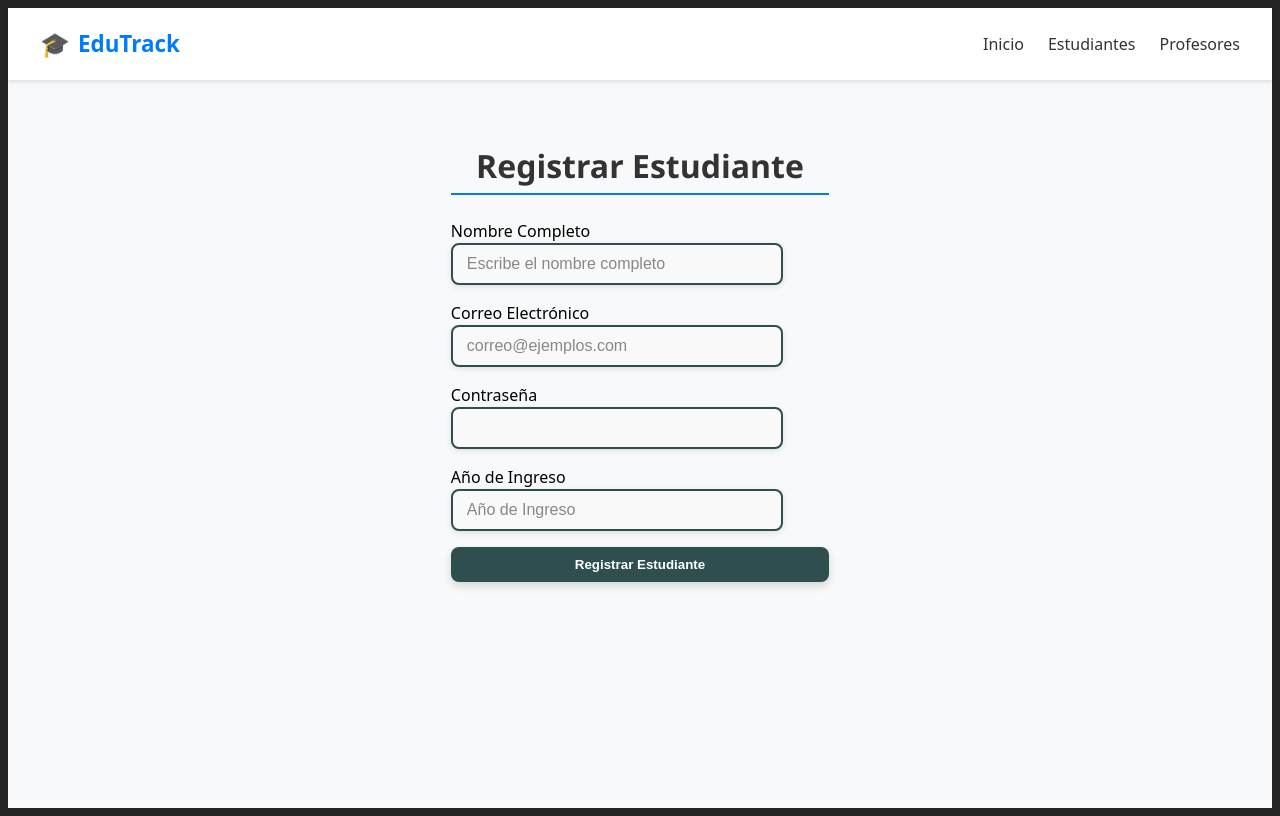
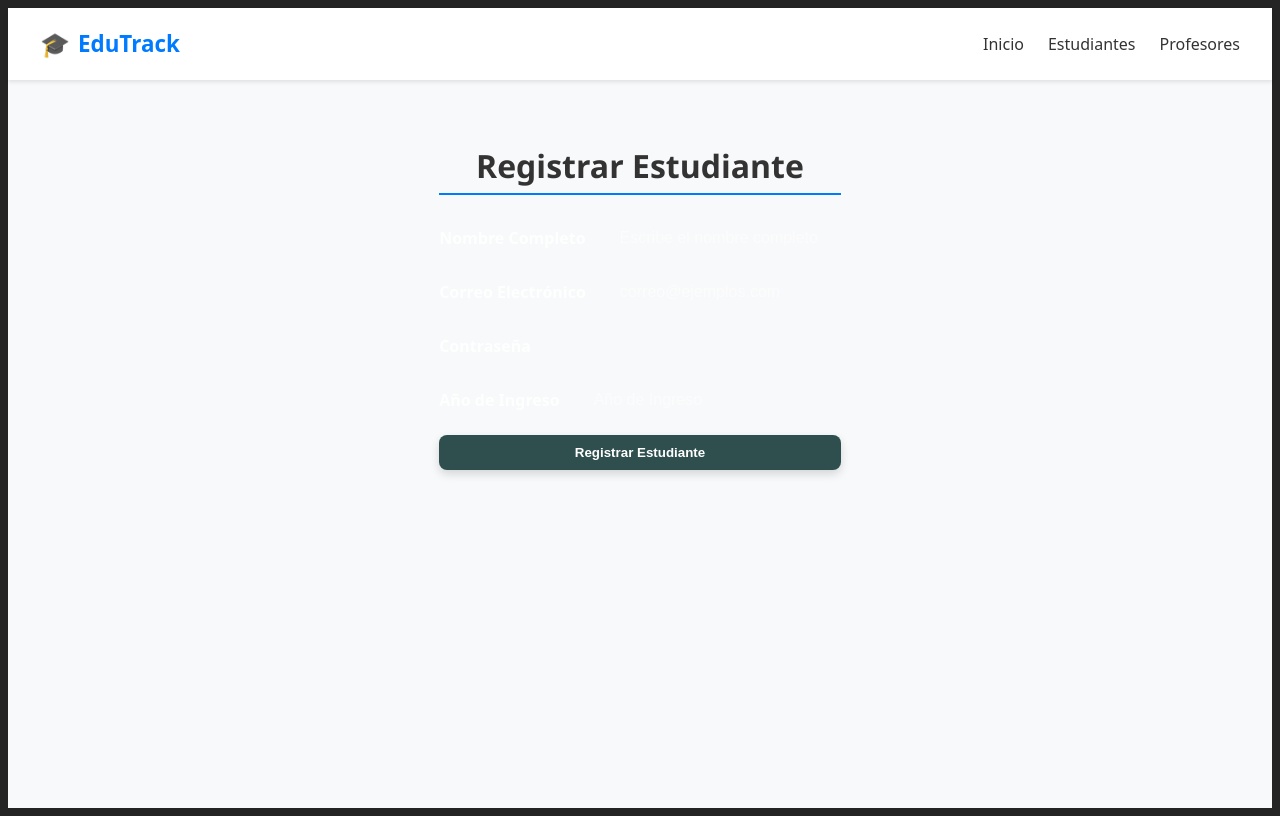
Before and after one commit to JuanD911/nestjs-final-project, a React (Vite) app in the folder frontend-edutrack/: page / in a window 1280 px wide. Built offline with nearby package versions, Linux system fonts and the light colour scheme.

Commit message:
style: Update styles for content order and theme change

```diff
--- a/frontend-edutrack/src/components/ui/input/Input.css
+++ b/frontend-edutrack/src/components/ui/input/Input.css
@@ -1,31 +1,52 @@
+.input-wrapper {
+  display: flex;
+  align-items: center;
+  width: 100%;
+  gap: 15px;
+}
+
+.input-label {
+  min-width: 120px;
+  font-weight: 600;
+
+  color: var(--color-text);
+
+  flex-shrink: 0;
+  padding-right: 5px;
+}
+
 .input-field {
-  width: 100%;
-  max-width: 300px;
+  flex-grow: 1;
+  max-width: none;
   padding: 10px 14px;
-  border: 2px solid darkslategray;
+
+  color: var(--color-text);
+
+  background-color: var(--color-card-bg);
+
+  border: 2px solid var(--color-border);
   border-radius: 8px;
   font-size: 1rem;
-  color: #000;
-  background-color: #f9f9f9;
-  box-shadow: 0 2px 6px rgba(0, 0, 0, 0.1);
+
+  box-shadow: 0 2px 6px var(--color-shadow);
   transition: all 0.2s ease-in-out;
   outline: none;
 }
 
 .input-field:focus {
-  border-color: darkcyan;
-  background-color: #fff;
-  box-shadow: 0 4px 10px rgba(0, 0, 0, 0.15);
+  border-color: var(--color-primary);
+
+  background-color: var(--color-background);
+
+  box-shadow: 0 4px 10px var(--color-shadow);
 }
 
 .input-field:hover {
-  background-color: #f1f1f1;
+  background-color: var(--color-card-bg);
+  filter: brightness(1.1);
 }
 
 .input-field::placeholder {
-  color: #888;
+  color: var(--color-text);
+  opacity: 0.6;
 }
-
-label {
-  color: black;
-}
```
